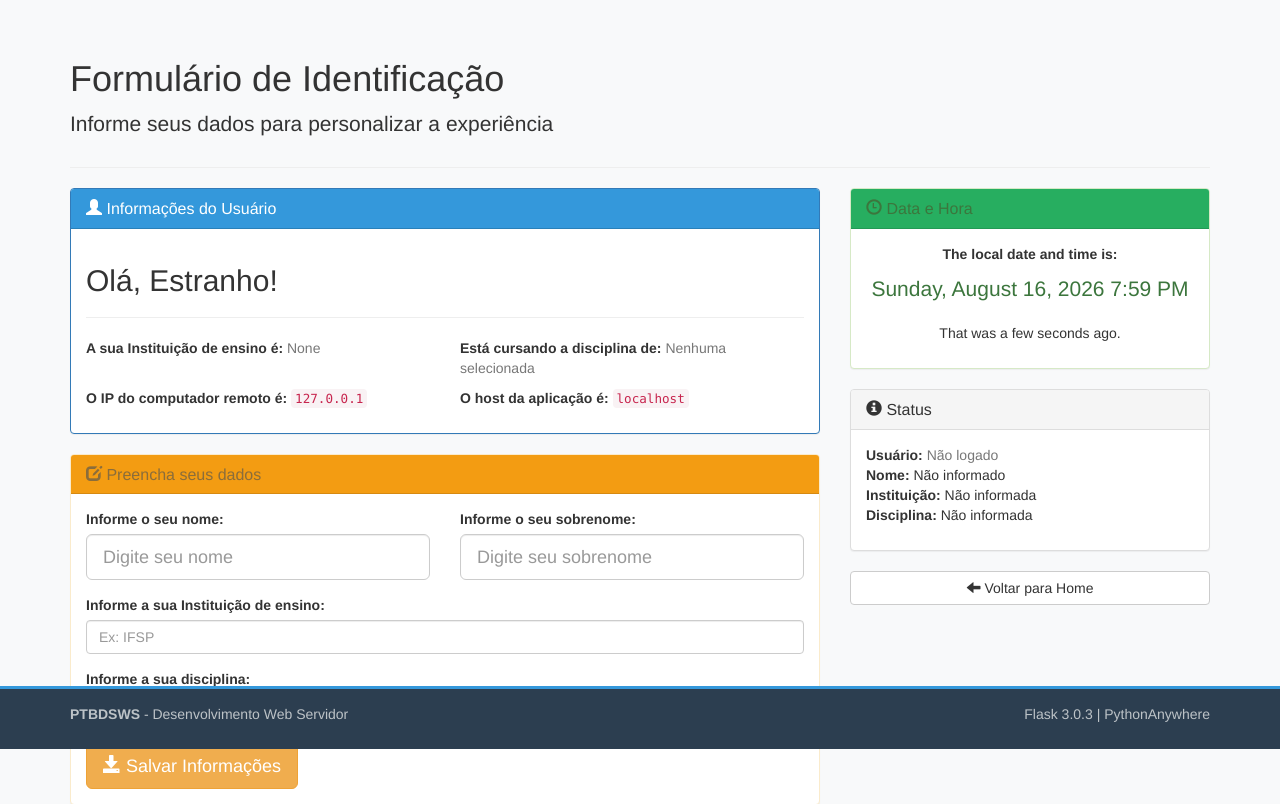
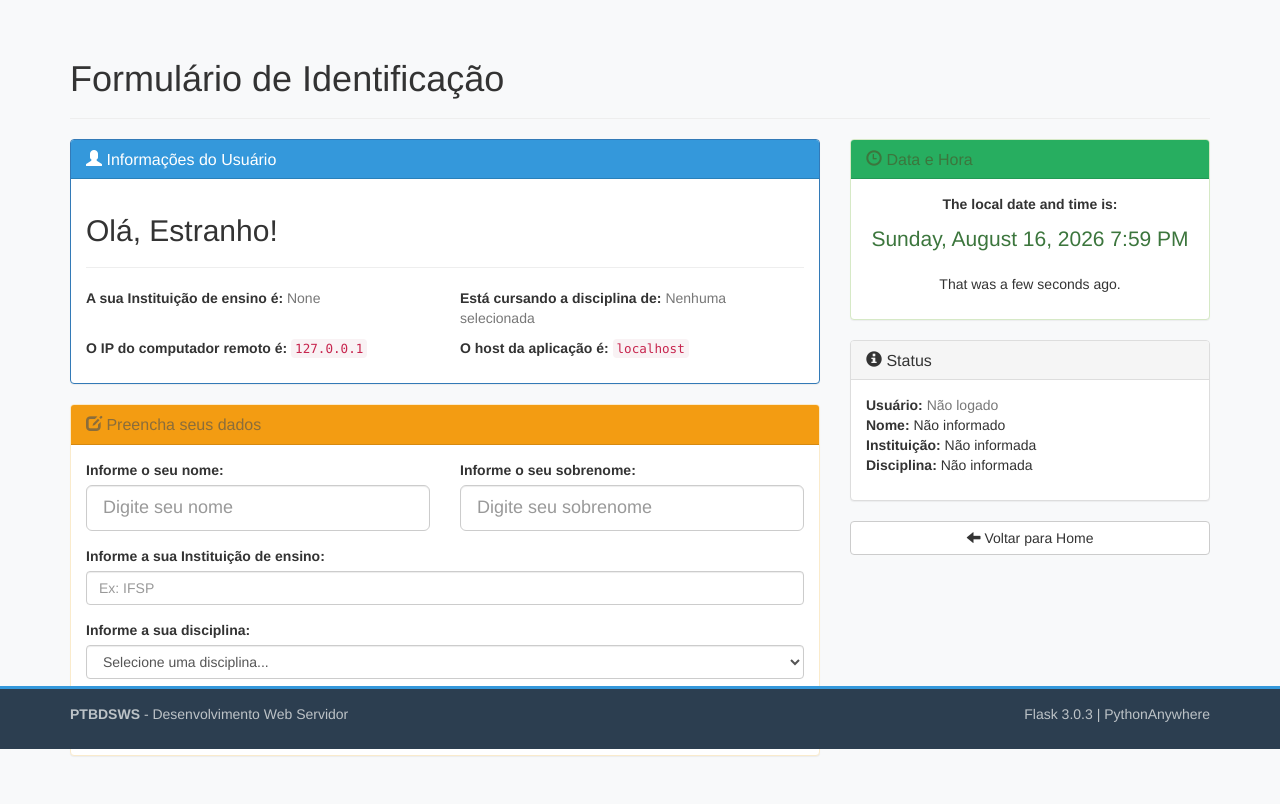
Before and after one commit to brondileticia/devweb-servidor-flask, a Flask app: page /formulario-identificacao in a window 1280 px wide. Shown: the part 51-855 px from the top of the page. After the commit the page ends 807 px from the top, so only its background shows below. Run offline with Flask 3, Linux system fonts and the light colour scheme; some libraries are stand-ins or nearby versions.

Commit message:
update: avaliação contínua 06, formulários web
Removed introductory paragraph from identification form.

```diff
--- a/templates/formulario_identificacao.html
+++ b/templates/formulario_identificacao.html
@@ -5,7 +5,6 @@
 {% block page_content %}
 <div class="page-header">
     <h1>Formulário de Identificação</h1>
-    <p class="lead">Informe seus dados para personalizar a experiência</p>
 </div>
 
 <div class="row">
```
